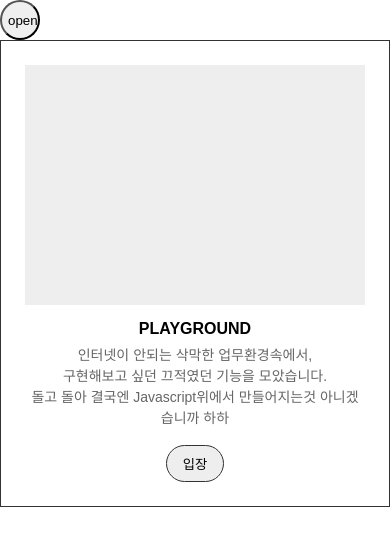
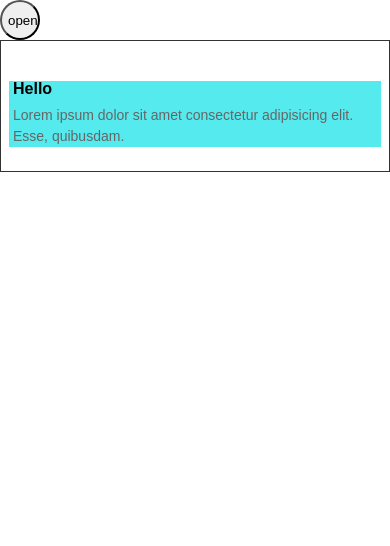
Before and after one commit to miloe2/playground, a plain HTML site: page index.html in a window 390 px wide. Drawn offline with Linux system fonts and the light colour scheme; a web font is replaced by a local one.

Commit message:
[Style] content layout 작업중

```diff
--- a/css/main.css
+++ b/css/main.css
@@ -8,7 +8,8 @@
   display: relative;
 }
 
-.openNaviBtn {
+.openNaviBtn,
+.closeNaviBtn {
   width: 40px;
   height: 40px;
   border-radius: 9999px;
@@ -22,20 +23,40 @@
   align-items: center;
 }
 
-.closeNaviBtn {
-  width: 40px;
-  height: 40px;
-  border-radius: 9999px;
+main {
+  border: 1px solid #333;
+  padding-left: 392px;
+  position: relative;
 }
 
-main {
-  border: 1px solid #333;
+.contentsGrid {
+  /* width: 100%; */
+  padding: 24px 16px;
+  background-color: #54eaee;
+}
+
+.contentBox {
+  width: 100%;
+  min-height: 160px;
+  background-color: #efe87d;
+}
+
+.tutorialWrap {
+  position: abosolute;
+  top: 0;
+  left: 0;
+  width: 100%;
+  height: 100vh;
+  background-color: black;
+  display: none;
+  opacity: 0.5;
 }
 
 footer {
   width: 100%;
   height: 100vh;
 }
+
 
 @media (max-width: 768px) {
   .navigator {
@@ -50,8 +71,19 @@ footer {
   }
 
   main {
-    width: cals(100% - 48px);
-    padding: 24px 24px;
+    width: cals(100% - 16px);
+    padding: 24px 8px;
+    display: block;
+  }
+
+  .contentsGrid {
+    width: calc(100% - 8px);
+    padding: 0px 4px;
+  }
+
+  .tutorialWrap .explainText1 {
+    top: 5rem;
+    left: 4rem;
   }
 
   .sec-intro {
--- a/index.html
+++ b/index.html
@@ -13,6 +13,7 @@
   <header>
   </header>
   <button class="openNaviBtn">open</button>
+  <main>
     <nav class="navigator">
       <div class="naviBtnCont">
         <button class="closeNaviBtn">close</button>
@@ -25,15 +26,21 @@
         <li>Theme</li>
       </ul>
     </nav>
-  <main>
-    <section class="sec-intro">
+    <section class="contentsGrid">
+      <artice class="contentBox">
+        <h1>Hello</h1>
+        <p>Lorem ipsum dolor sit amet consectetur adipisicing elit. Esse, quibusdam.</p>
+      </artice>
+
+    </section>
+
+    <!-- <section class="sec-intro">
       <div class="sec-intro-img">
-        <!-- <img src="./img/intro.jpg" alt=""> -->
        </div>
       <h1>PLAYGROUND</h1>
       <p> 인터넷이 안되는 삭막한 업무환경속에서, <br /> 구현해보고 싶던 끄적였던 기능을 모았습니다. <br /> 돌고 돌아 결국엔 Javascript위에서 만들어지는것 아니겠습니까 하하 </p>
       <button class="sec-intro-btn">입장</button>
-    </section>
+    </section>  -->
 
   </main>
 
```
Also changed, not shown: css/contents.css (added). Lines whose indentation alone changed are shown as unchanged.
